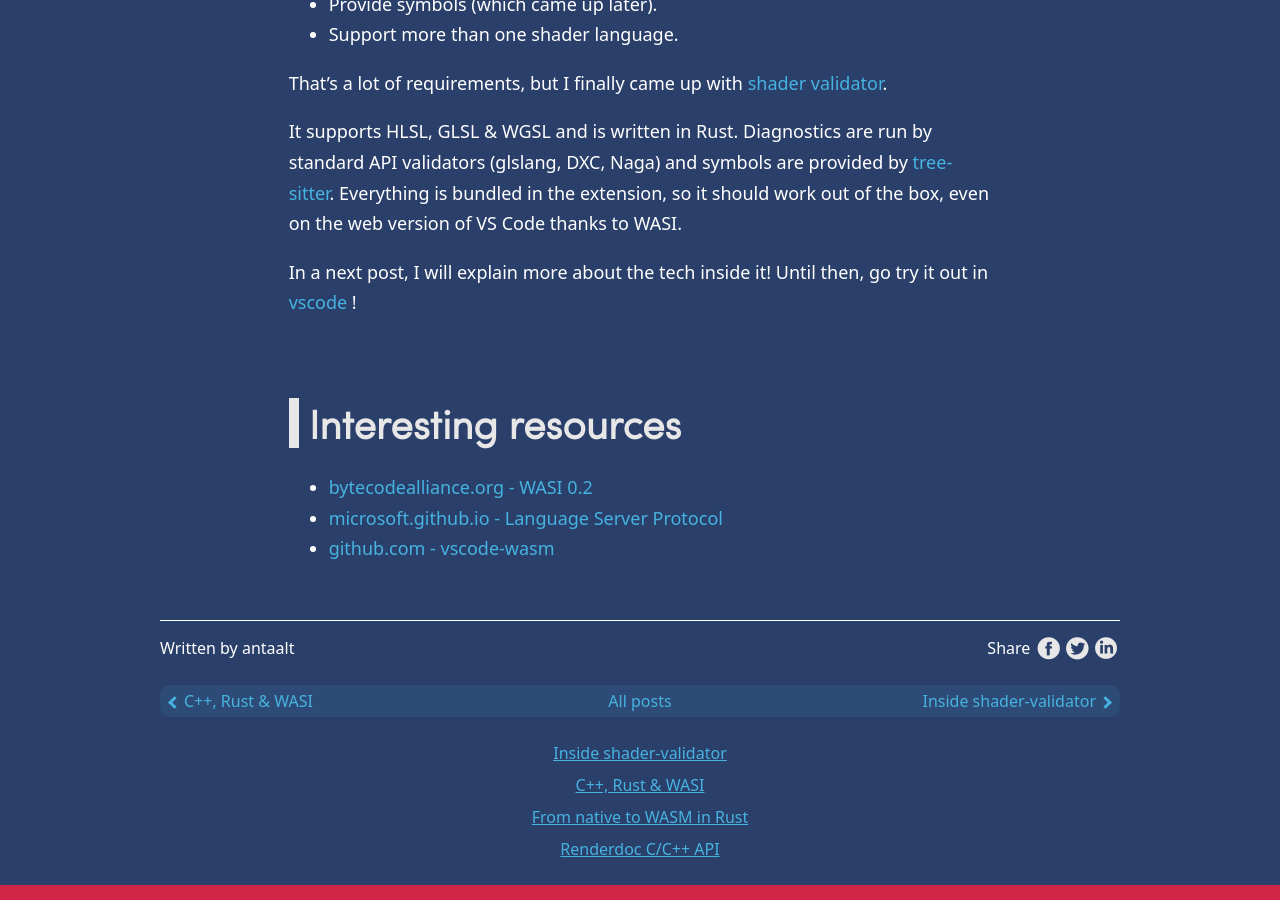
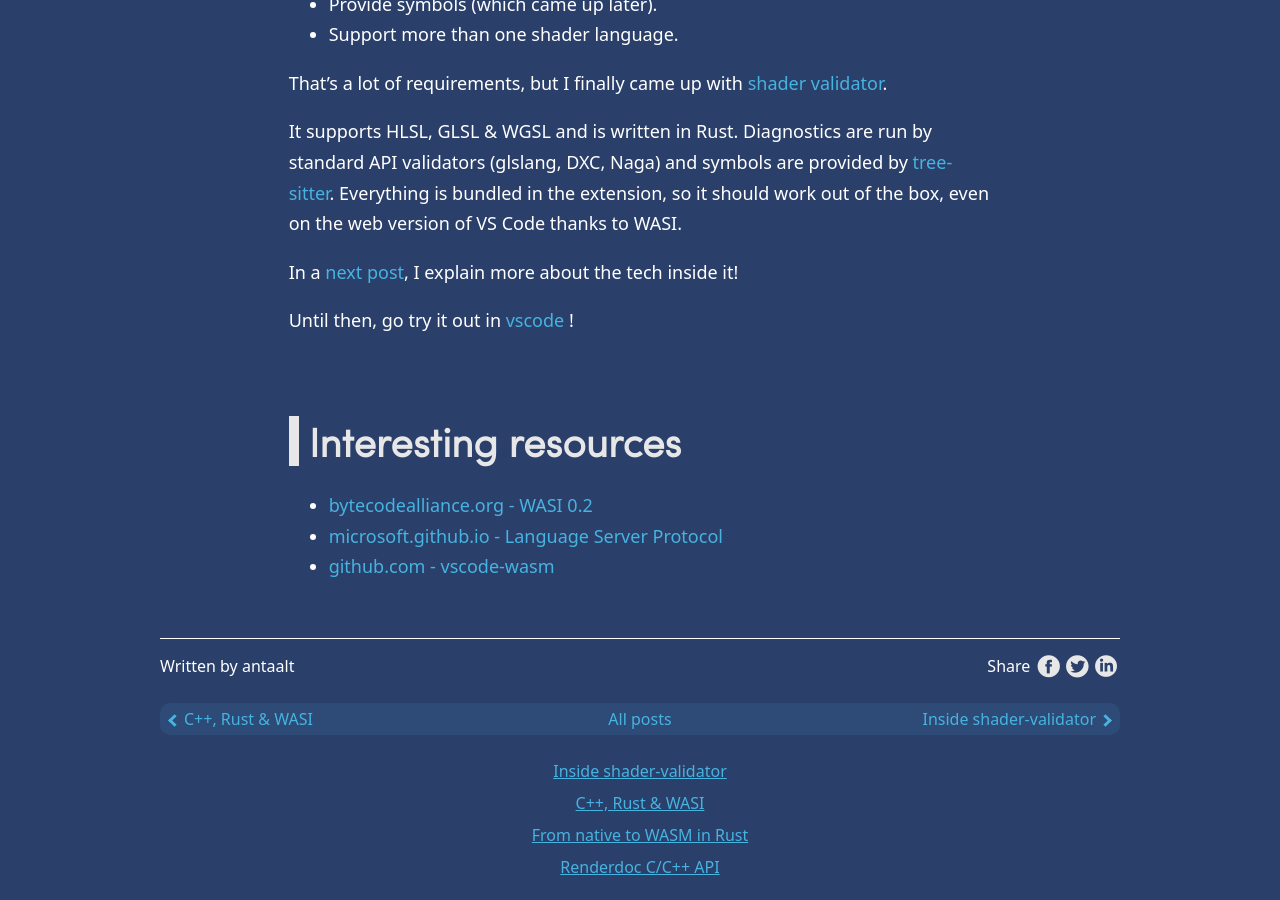
Before and after one commit to antaalt/antaalt.github.io, a Jekyll site: the page built from _posts/2024-11-23-shader-language-server.md, in a window 1280 px wide and 900 px high, scrolled down 4069 px. Built offline with Jekyll 4.4.1, drawn with Linux system fonts in a browser that asks for light colours.

```diff
--- a/_posts/2024-11-23-shader-language-server.md
+++ b/_posts/2024-11-23-shader-language-server.md
@@ -68,7 +68,9 @@ That's a lot of requirements, but I finally came up with [shader validator](http
 
 It supports HLSL, GLSL & WGSL and is written in Rust. Diagnostics are run by standard API validators (glslang, DXC, Naga) and symbols are provided by [tree-sitter](https://tree-sitter.github.io/tree-sitter/). Everything is bundled in the extension, so it should work out of the box, even on the web version of VS Code thanks to WASI.
 
-In a next post, I will explain more about the tech inside it! Until then, go try it out in [vscode](https://marketplace.visualstudio.com/items?itemName=antaalt.shader-validator) !
+In a [next post]({% post_url 2026-11-05-shader-validator-part2 %}), I explain more about the tech inside it!
+
+Until then, go try it out in [vscode](https://marketplace.visualstudio.com/items?itemName=antaalt.shader-validator) !
 
 # Interesting resources
 
```
